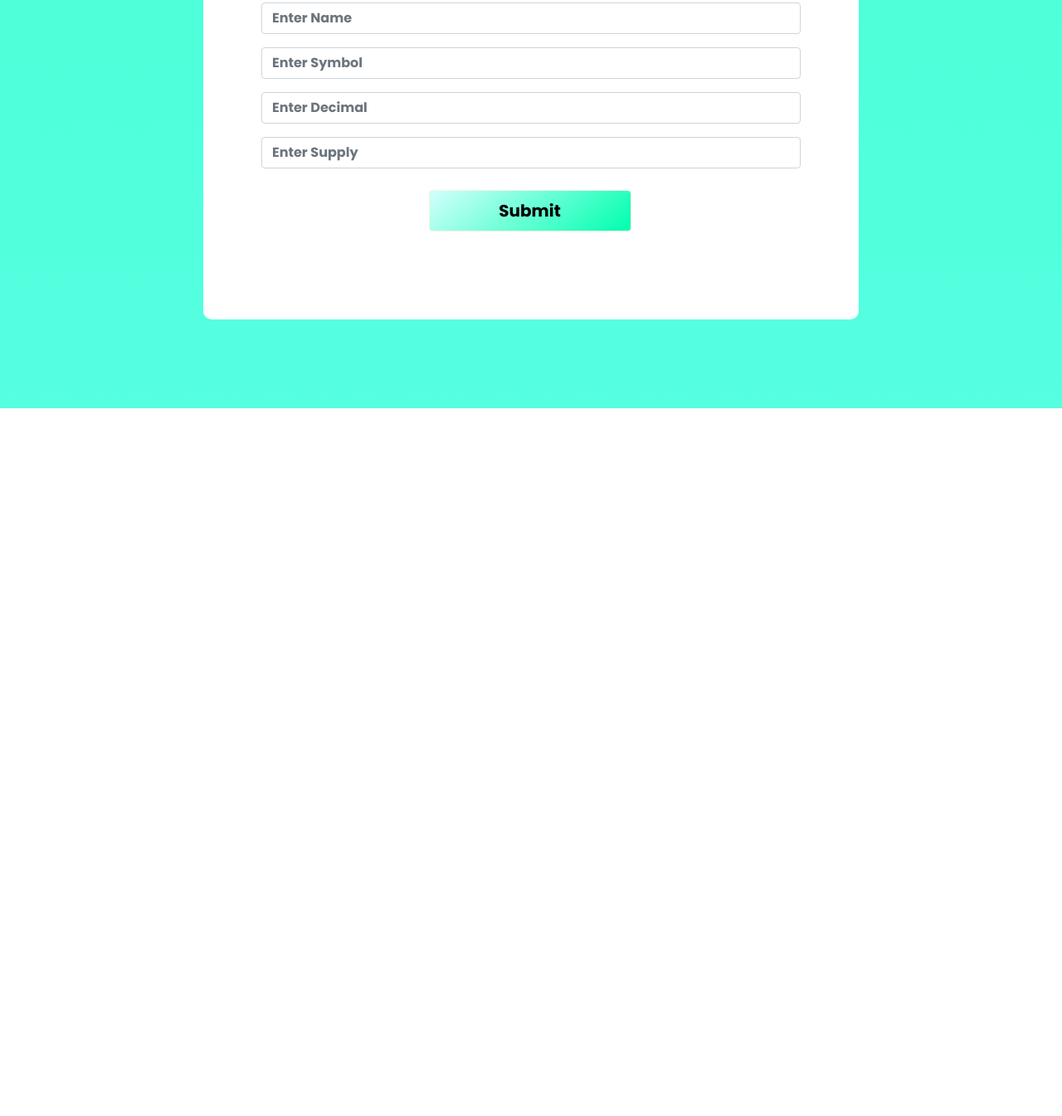
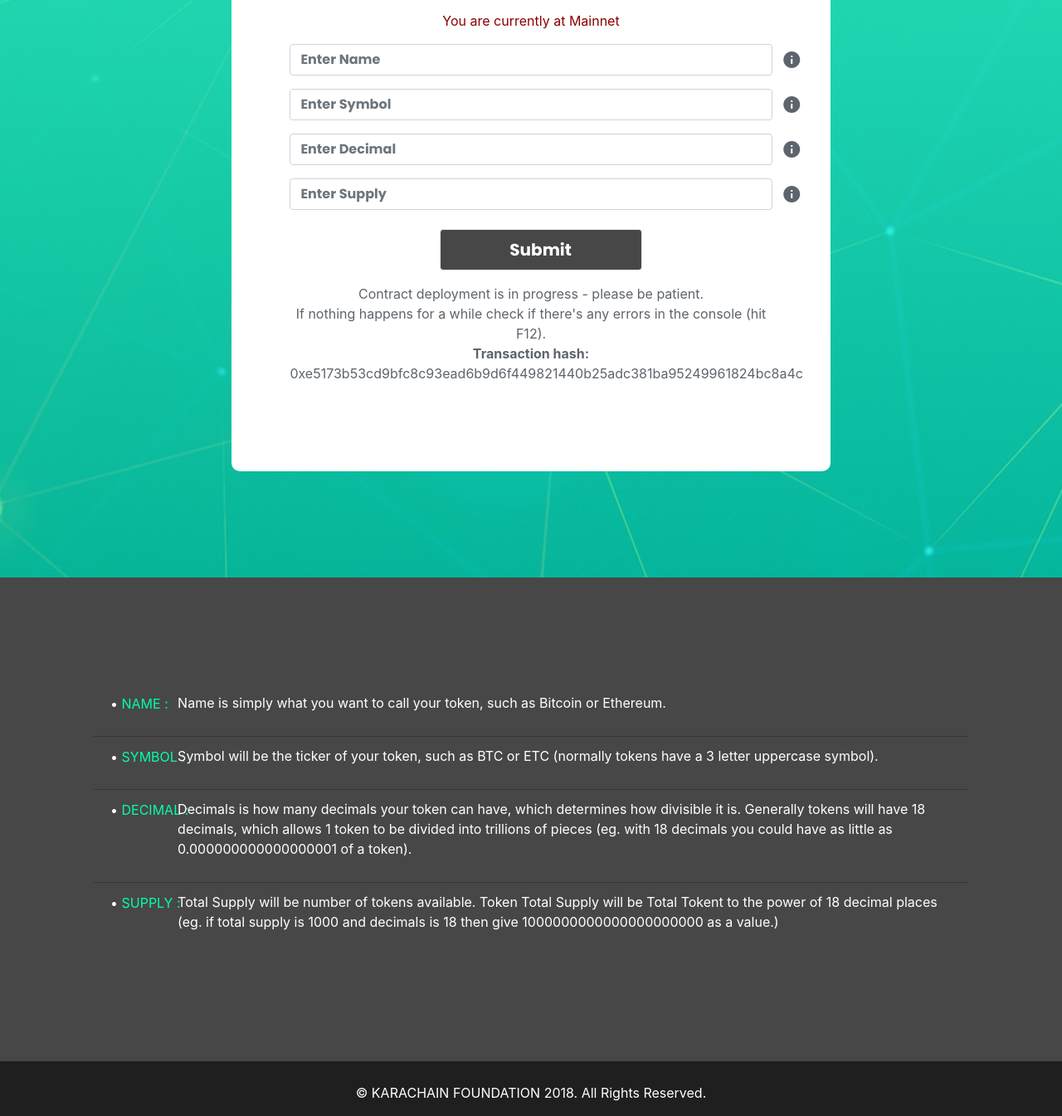
Before and after one commit to sthnaqvi/erc20-asset-generator, a plain HTML site: page index.html in a window 1280 px wide. Shown: the part 408-1753 px from the top of the page at 83% size. Before the commit the page ends 900 px from the top, so only its background shows below. Drawn offline with nearby package versions, Linux system fonts and the light colour scheme.

Commit message:
other UI elements added up with animation

```diff
--- a/index.html
+++ b/index.html
@@ -24,7 +24,7 @@
     <link href="https://fonts.googleapis.com/icon?family=Material+Icons" rel="stylesheet">
 </head>
 <body>
-<div class="container ">
+<div class="container-first">
     <div class="row wrap-form animated fadeInDown">
         <div class="col-12 align-self-end" id="metamask-locked">
             <i class="material-icons metamask-span">lock</i>
@@ -48,24 +48,47 @@
         <div class="col-12 align-self-center">
             <form>
                 <div class="form-group">
-                    <input type="text" class="form-control" id="asset-name" placeholder="Enter Name">
+                    <input type="text" class="form-control" id="asset-name" placeholder="Enter Name"><a href="#name"><i id="info-name" class="material-icons info">info</i></a>
                 </div>
                 <div class="form-group">
-                    <input type="text" class="form-control" id="asset-symbol" placeholder="Enter Symbol">
+                    <input type="text" class="form-control" id="asset-symbol" placeholder="Enter Symbol"><a href="#symbol"><i id="info-symbol" class="material-icons info">info</i></a>
                 </div>
                 <div class="form-group">
-                    <input type="text" class="form-control" id="asset-decimal" placeholder="Enter Decimal">
+                    <input type="text" class="form-control" id="asset-decimal" placeholder="Enter Decimal"><a href="#decimal"><i id="info-decimal" class="material-icons info">info</i></a>
                 </div>
                 <div class="form-group">
-                    <input type="text" class="form-control" id="asset-supply" placeholder="Enter Supply">
+                    <input type="text" class="form-control" id="asset-supply" placeholder="Enter Supply"><a href="#supply"><i id="info-supply" class="material-icons info">info</i></a>
                 </div>
                 <div class="form-group">
                     <button align="center" class="submit-button btn btn-primary" type="submit">Submit</button>
+                </div>
+                <div class="form-group">
+                    <p align="center" id="success-msg" class="content">Contract deployment is in progress - please be patient. <br>
+                        If nothing happens for a while check if there's any errors in the console (hit F12). <br>
+                       <strong>Transaction hash: </strong> 0xe5173b53cd9bfc8c93ead6b9d6f449821440b25adc381ba95249961824bc8a4c</p>
                 </div>
             </form>
             <!--Asset Generator Form Ends here-->
         </div>
     </div>
 </div>
+<!--Section for Info Messages for Input-->
+<div class="container-second">
+    <div class="row info-content">
+        <ul class="list-group list-group-flush" id="list-group">
+            <li class="list-group-item animated fadeInUp" id="name"> • <span class="info-heading">NAME : </span><p class="info-main">Name is simply what you want to call your token, such as Bitcoin or Ethereum.</p></li>
+            <li class="list-group-item animated fadeInUp" id="symbol"> • <span class="info-heading">SYMBOL : </span><p class="info-main">Symbol will be the ticker of your token, such as BTC or ETC (normally tokens have a 3 letter uppercase symbol).</p></li>
+            <li class="list-group-item animated fadeInUp" id="decimal"> • <span class="info-heading">DECIMAL : </span><p class="info-main">Decimals is how many decimals your token can have, which determines how divisible it is. Generally tokens will have 18 decimals, which allows 1 token to be divided into trillions of pieces (eg. with 18 decimals you could have as little as 0.000000000000000001 of a token).</p></li>
+            <li class="list-group-item animated fadeInUp" id="supply"> • <span class="info-heading">SUPPLY : </span><p class="info-main">Total Supply will be number of tokens available. Token Total Supply will be Total Tokent to the power of 18 decimal places (eg. if total supply is 1000 and decimals is 18 then give 1000000000000000000000 as a value.)</p></li>
+        </ul>
+    </div>
+</div>
+<!--Section for Info Message ends-->
+<div class="container-third">
+    <div class="row copyright-row">
+        <p class="copyright">© KARACHAIN FOUNDATION 2018. All Rights Reserved.</p>
+    </div>
+</div>
+
 </body>
 </html>
--- a/styles/main.css
+++ b/styles/main.css
@@ -7,15 +7,13 @@
     color: #5e646d;
 }
 
-.container {
+.container-first {
     background: linear-gradient(rgba(51, 255, 208, 0.9), rgba(4, 255, 209, 0.68)), url(../assets/images/background.jpg);
-    /*background: url('../assets/images/background.jpg'), linear-gradient(180deg, #00ffaf, #bbffe9);*/
-    /*background: linear-gradient(180deg, #00ffaf, #bbffe9);*/
     max-width: 100%;
-    height: 900px;
+    height: auto;
     margin: 0 auto;
     overflow: hidden;
-    padding: 7px 0;
+    padding: 10% 23% 10% 23%;
     align-items: center;
     justify-content: space-around;
     display: flex;
@@ -32,7 +30,7 @@
 }
 
 .submit-button {
-    background: linear-gradient(-40deg, #00ffaf, #d2fffb);
+    background: #484747;
     border: 1px solid beige;
     margin-top: 4%;
     margin-left: 31%;
@@ -44,11 +42,11 @@
     height: 50px;
     font-family: myFirstFont;
     font-size: 20px;
-    color: black;
+    color: white;
 }
 
 .submit-button:hover {
-    background: linear-gradient(-40deg, #d2fffb, #00ffaf, #d2fffb);
+    background: #00ffaf;
 }
 
 .heading {
@@ -91,7 +89,7 @@
 }
 
 #current-network {
-    color: darkred;
+    color: #8b0000;
 }
 
 .align-self-end {
@@ -109,3 +107,46 @@
 .material-icons.metamask-span {
     vertical-align: middle;
 }
+.material-icons.info{
+    position: absolute;
+    margin-top: -5%;
+    margin-left: 97%;
+}
+.container-second{
+    background:#484747;
+    height: auto;
+    padding: 10%;
+}
+.info-content{
+   justify-content: center;
+    color: white;
+}
+.list-group-item{
+    background: transparent !important;
+    color: white;
+    transition-delay: 4s !important;
+}
+
+
+.info-heading{
+    color: #00ffaf;
+}
+.info-main{
+    margin-top: -25px;
+    margin-bottom: 1rem;
+    margin-left: 8%;
+    color: white;
+}
+.container-third{
+    background: #1f1f1f;
+    color: white;
+    justify-content: center;
+}
+.copyright-row{
+    padding-top: 2%;
+    justify-content: center;
+
+}
+.copyright{
+    color: white;
+}
```
Also changed, not shown: assets/images/background.jpg (added).
